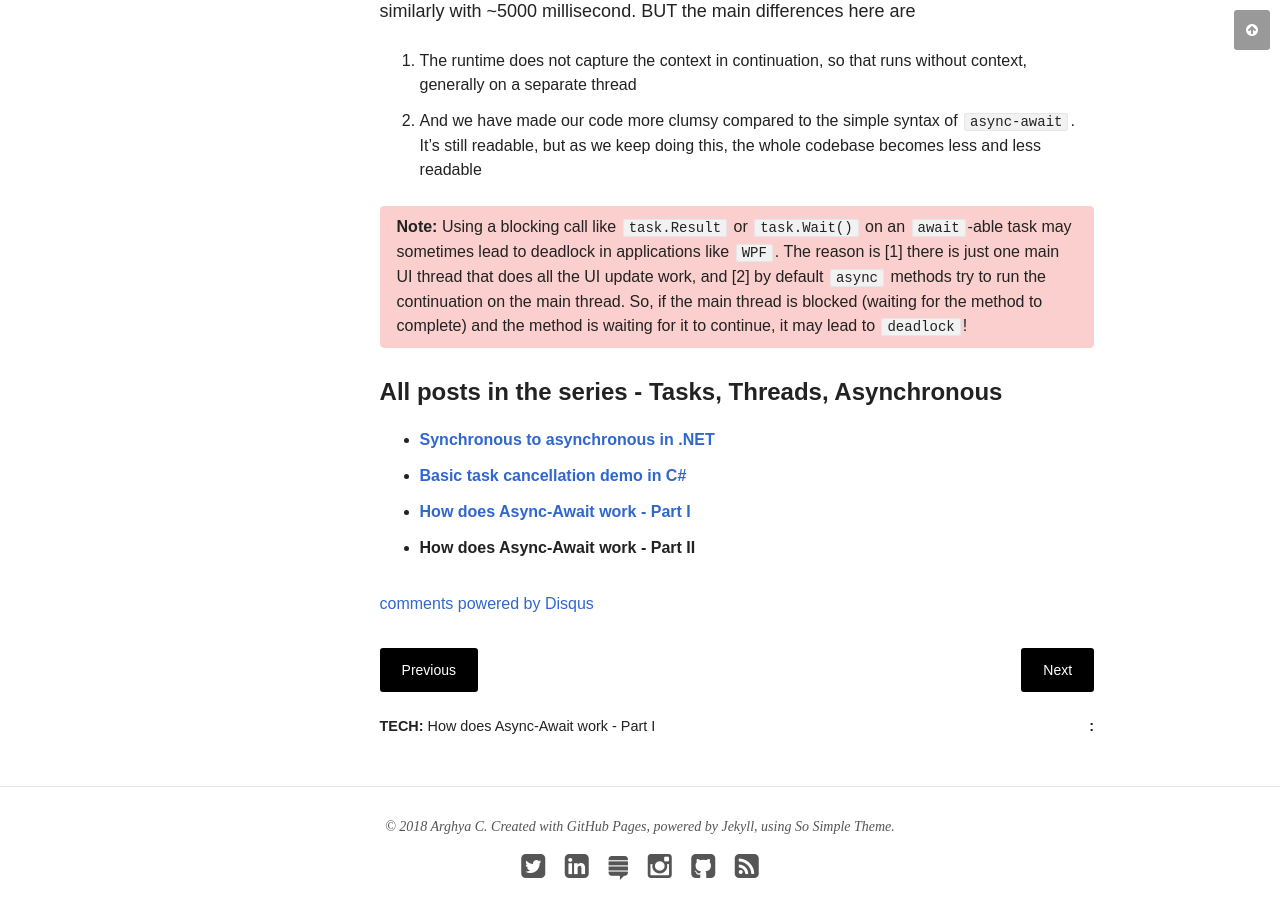
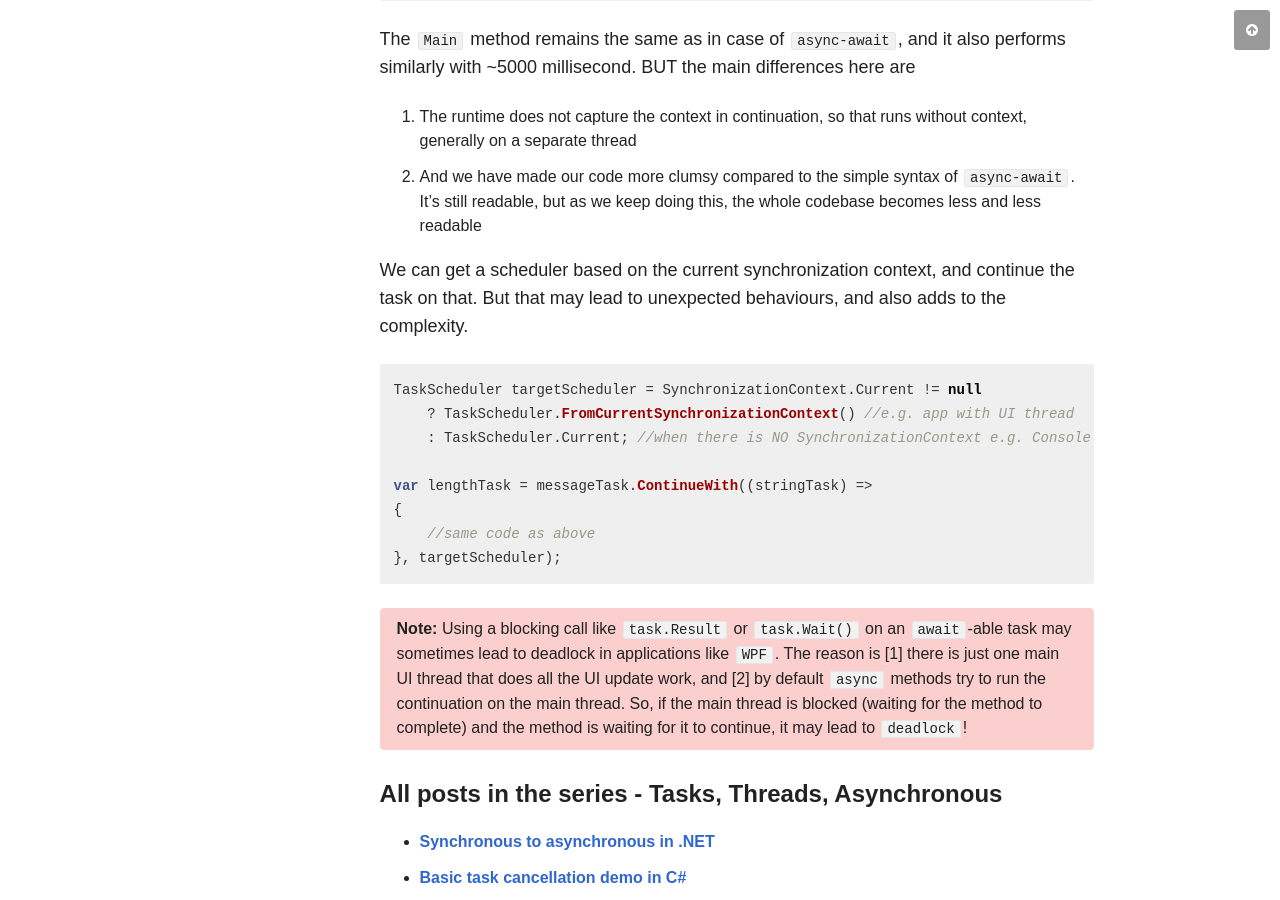
Before and after one commit to chakrabar/chakrabar.github.io, a Jekyll site: the page built from _posts/articles/2018-06-04-async-await-2.md, in a window 1280 px wide and 900 px high, scrolled down 8149 px. Built offline with Jekyll 4.4.1, drawn with Linux system fonts in a browser that asks for light colours; nearby versions of some CDN libraries; comment, search, counter and statistics services are not loaded; some of the changed text lies outside the part shown.

Commit message:
Fix and additional info

````diff
--- a/_posts/articles/2018-06-04-async-await-2.md
+++ b/_posts/articles/2018-06-04-async-await-2.md
@@ -81,16 +82,16 @@
 
 As discussed in [Synchronous to asynchronous in .NET](/articles/sync-to-async-in-dotnet/), if a task fails to run successfully, it terminates the task and attaches the exception in the returned `Task`. This exception can be handled when doing a `task.Wait()` or `task.Result` in a synchronous style code.
 
-In case of `async` code, we can simply wrap the `await task` call inside a `try-catch` block.
+In case of `async` code, we can simply wrap the `await task` call inside a `try-catch` block. An important difference here from `task.Wait()` is, await _unwraps_ the `AggregateException` and sends back the original exception, making the exception handling even more clean. So, you can write `catch` logic directly for specific exceptions.
 
 ```cs
 public async static void Execute()
 {
     try
     {
-        var message = await GetMessageAsync(); //.Result for synchronous
+        var message = await GetMessageAsync();
     }
-    catch (Exception ex) //exception will be caught here
+    catch (Exception ex) //specific exception will be caught here
     {
         Console.WriteLine("Oh snap! " + ex.Message);
     }
@@ -234,6 +235,19 @@
 1. The runtime does not capture the context in continuation, so that runs without context, generally on a separate thread
 2. And we have made our code more clumsy compared to the simple syntax of `async-await`. It's still readable, but as we keep doing this, the whole codebase becomes less and less readable
 
+We can get a scheduler based on the current synchronization context, and continue the task on that. But that may lead to unexpected behaviours, and also adds to the complexity.
+
+```csharp
+TaskScheduler targetScheduler = SynchronizationContext.Current != null
+    ? TaskScheduler.FromCurrentSynchronizationContext() //e.g. app with UI thread
+    : TaskScheduler.Current; //when there is NO SynchronizationContext e.g. Console
+
+var lengthTask = messageTask.ContinueWith((stringTask) =>
+{
+    //same code as above
+}, targetScheduler);
+```
+
 **Note:** Using a blocking call like `task.Result` or `task.Wait()` on an `await`-able task may sometimes lead to deadlock in applications like `WPF`. The reason is [1] there is just one main UI thread that does all the UI update work, and [2] by default `async` methods try to run the continuation on the main thread. So, if the main thread is blocked (waiting for the method to complete) and the method is waiting for it to continue, it may lead to `deadlock`!
 {: .notice--danger}
 
````
Also changed, not shown: other parts of _posts/articles/2018-06-04-async-await-2.md (+1 -0 lines), _posts/articles/2018-05-08-neo4j-shortest-distance.md (+1 -1 lines), _posts/wip/2018-06-07-thread-synchronization-part-three.md (+39 -0 lines), _posts/wip/2018-06-09-thread-synchronization-part-four.md (+1 -1 lines).
